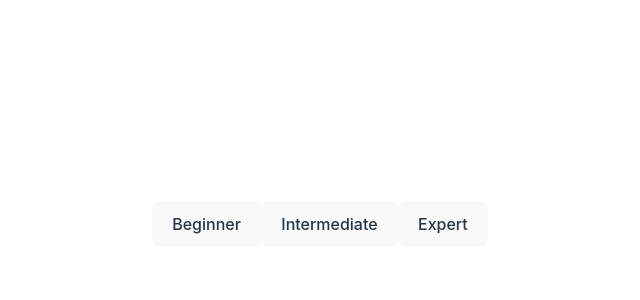
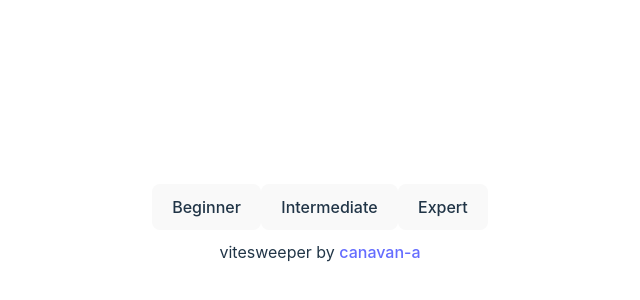
Before and after one commit to canavan-a/vitesweeper, a React (Vite) app: page / in a window 1280 px wide. Shown: the part 176-476 px from the top of the page, without its empty margins (320-960 px from the left). Built offline with nearby package versions, Linux system fonts and the light colour scheme.

Commit message:
added link and name

```diff
--- a/src/App.jsx
+++ b/src/App.jsx
@@ -56,9 +56,13 @@ function App() {
 
     {size === null && x === null?(
       <>
+
+      <div>
         <button onClick={()=>{setSize('small')}}>Beginner</button>
         <button onClick={()=>{setSize('medium')}}>Intermediate</button>
         <button onClick={()=>{setSize('large')}}>Expert</button>
+      </div>
+      <div style={{marginTop:10}}>vitesweeper by <a href="https://github.com/canavan-a">canavan-a</a></div>
       </>
     ):(
       <>
```
